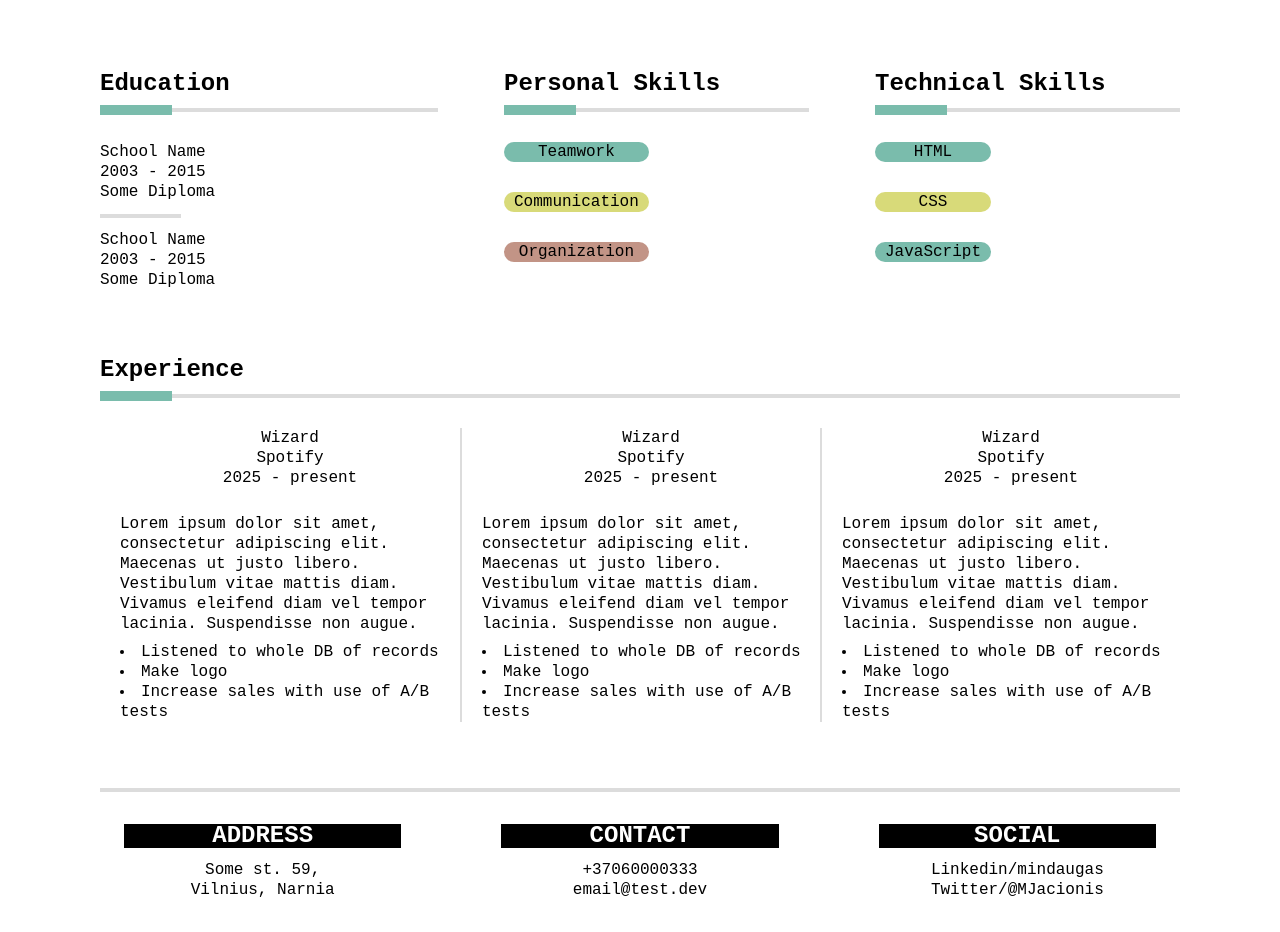
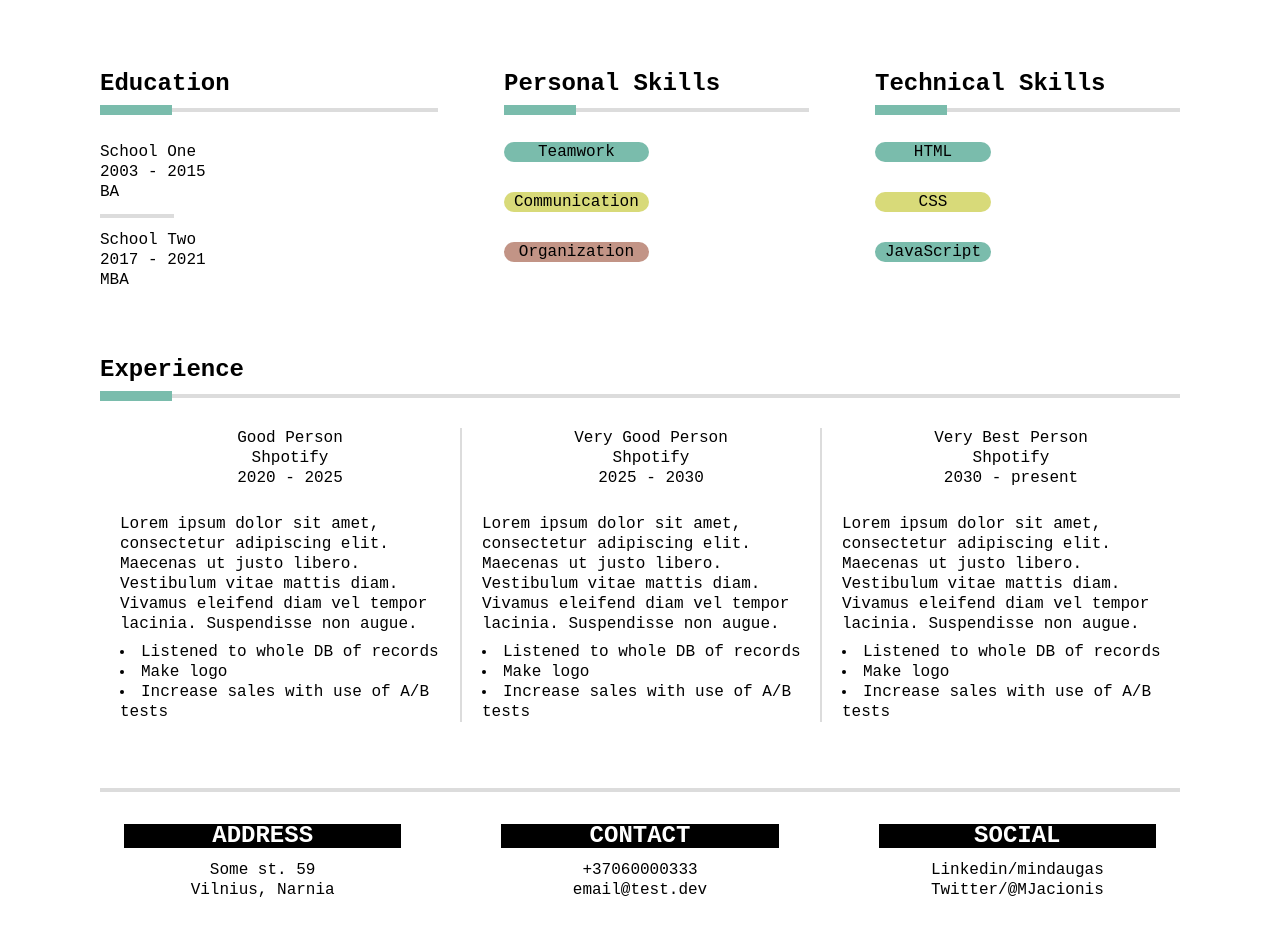
Before and after one commit to Mindaugas-Jacionis/academy-2021-resume, a React (Create React App) app: page / in a window 1280 px wide. Shown: the part 512-1444 px from the top of the page. Built offline with nearby package versions, Linux system fonts and the light colour scheme.

Commit message:
Add few more components

```diff
--- a/src/App.css
+++ b/src/App.css
@@ -6,25 +6,6 @@
 
 .content-box.pills-box .pill {
   margin-bottom: 30px;
-}
-
-.social-list__item {
-  margin-bottom: 8px;
-}
-
-.social-list__item a {
-  display: flex;
-  flex-direction: row;
-  align-items: center;
-}
-
-.social-list__item img {
-  margin-right: 16px;
-  opacity: 0.7;
-}
-
-.social-list__item a:hover img {
-  opacity: 1;
 }
 
 .section {
@@ -41,17 +22,6 @@
   margin-bottom: 32px;
 }
 
-.link {
-  color: var(--black);
-  text-decoration: none;
-}
-
-.link:hover,
-.link:focus,
-.link:active {
-  color: var(--green);
-}
-
 .job-experience {
   display: grid;
   grid-template-columns: 1fr 1fr 1fr;
@@ -66,20 +36,6 @@
   border: none;
 }
 
-.experience__meta {
-  text-align: center;
-  margin-bottom: 26px;
-}
-
-.experience__description {
-  margin-bottom: 8px;
-}
-
-.experience__achievments {
-  list-style: disc;
-  list-style-position: inside;
-}
-
 .contacts {
   margin: 0px 24px;
   display: grid;
@@ -87,23 +43,6 @@
   gap: 100px;
 }
 
-.contacts__item {
-  text-align: center;
-}
-
-.contacts__item .link {
-  display: block;
-}
-
-.contacts__item-headline {
-  background: var(--black);
-  text-transform: uppercase;
-  color: var(--white);
-  font-weight: 700;
-  font-size: 24px;
-  margin-bottom: 12px;
-}
-
 .footer {
   margin-bottom: 32px;
 }
--- a/src/App.js
+++ b/src/App.js
@@ -1,12 +1,18 @@
+import React from "react";
+
 import Separator from "./components/separator";
 import Header from "./components/header";
 import Pill from "./components/pill";
 import ContentBox from "./components/content-box";
+import SocialsList from "./components/socials-list";
+import Experience from "./components/experience";
+import ContactBlock from "./components/contact-block";
 
 import linkedin from "./images/linkedin-logo.png";
 import twitter from "./images/twitter-logo.png";
 import github from "./images/github-logo.png";
 import blog from "./images/dev-to-logo.png";
+
 import "./App.css";
 
 function App() {
@@ -16,32 +22,29 @@ function App() {
       <main className="main">
         <section className="section">
           <ContentBox className="flex-1" title="Links">
-            <ul className="social-list">
-              <li className="social-list__item">
-                <a href="https://linkedin.com/" target="_blank" rel="noreferrer">
-                  <img src={linkedin} alt="linkeding logo" />
-                  <p>Linkedin/UserName</p>
-                </a>
-              </li>
-              <li className="social-list__item">
-                <a href="https://twitter.com/mjacionis" target="_blank" rel="noreferrer">
-                  <img src={twitter} alt="twitter logo" />
-                  <p>@MJacionis</p>
-                </a>
-              </li>
-              <li className="social-list__item">
-                <a href="https://github.com/mindaugas-jacionis" target="_blank" rel="noreferrer">
-                  <img src={github} alt="github logo" />
-                  <p>mindaugas-jacionis</p>
-                </a>
-              </li>
-              <li className="social-list__item">
-                <a href="https://dev.to/" target="_blank" rel="noreferrer">
-                  <img src={blog} alt="dev.to logo" />
-                  <p>dev.to blog</p>
-                </a>
-              </li>
-            </ul>
+            <SocialsList
+              items={[
+                {
+                  img: linkedin,
+                  text: "Linkedin/UserName",
+                  url: "https://linkedin.com/",
+                  alt: "linkedin logo",
+                },
+                {
+                  img: twitter,
+                  text: "@MJacionis",
+                  url: "https://twitter.com/mjacionis",
+                  alt: "twitter logo",
+                },
+                {
+                  img: github,
+                  text: "mindaugas-jacionis",
+                  url: "https://github.com/mindaugas-jacionis",
+                  alt: "github logo",
+                },
+                { img: blog, text: "My Blog", url: "https://dev.to/", alt: "dev.to logo" },
+              ]}
+            />
           </ContentBox>
           <ContentBox className="flex-2" title="About Me">
             <p>
@@ -55,17 +58,19 @@ function App() {
         </section>
         <section className="section">
           <ContentBox className="flex-1" title="Education">
-            <div className="school-info">
-              <p>School Name</p>
-              <p>2003 - 2015</p>
-              <p>Some Diploma</p>
-            </div>
-            <Separator isShort />
-            <div className="school-info">
-              <p>School Name</p>
-              <p>2003 - 2015</p>
-              <p>Some Diploma</p>
-            </div>
+            {[
+              { name: "School One", period: "2003 - 2015", degree: "BA" },
+              { name: "School Two", period: "2017 - 2021", degree: "MBA" },
+            ].map(({ name, period, degree }, i, arr) => (
+              <React.Fragment key={i}>
+                <div className="school-info">
+                  <p>{name}</p>
+                  <p>{period}</p>
+                  <p>{degree}</p>
+                </div>
+                {arr.length - 1 !== i && <Separator isShort />}
+              </React.Fragment>
+            ))}
           </ContentBox>
           <div className="d-flex flex-2">
             <ContentBox title="Personal Skills" className="flex-1 pills-box">
@@ -83,57 +88,51 @@ function App() {
         <section className="section">
           <ContentBox className="flex-1" title="Experience">
             <div className="content-box__content job-experience">
-              <div className="experience">
-                <div className="experience__meta">
-                  <p>Wizard</p>
-                  <p>Spotify</p>
-                  <p>2025 - present</p>
-                </div>
-                <p className="experience__description">
-                  Lorem ipsum dolor sit amet, consectetur adipiscing elit. Maecenas ut justo libero.
-                  Vestibulum vitae mattis diam. Vivamus eleifend diam vel tempor lacinia.
-                  Suspendisse non augue.
-                </p>
-                <ul className="experience__achievments">
-                  <li>Listened to whole DB of records</li>
-                  <li>Make logo</li>
-                  <li>Increase sales with use of A/B tests</li>
-                </ul>
-              </div>
-              <div className="experience">
-                <div className="experience__meta">
-                  <p>Wizard</p>
-                  <p>Spotify</p>
-                  <p>2025 - present</p>
-                </div>
-                <p className="experience__description">
-                  Lorem ipsum dolor sit amet, consectetur adipiscing elit. Maecenas ut justo libero.
-                  Vestibulum vitae mattis diam. Vivamus eleifend diam vel tempor lacinia.
-                  Suspendisse non augue.
-                </p>
-                <ul className="experience__achievments">
-                  <li>Listened to whole DB of records</li>
-                  <li>Make logo</li>
-                  <li>Increase sales with use of A/B tests</li>
-                </ul>
-              </div>
-              <div className="experience">
-                <div className="experience__meta">
-                  <p>Wizard</p>
-                  <p>Spotify</p>
-                  <p>2025 - present</p>
-                </div>
-                <p className="experience__description">
-                  Lorem ipsum dolor sit amet, consectetur adipiscing elit. Maecenas ut justo libero.
-                  Vestibulum vitae mattis diam. Vivamus eleifend diam vel tempor lacinia.
-                  Suspendisse non augue.
-                </p>
-                <ul className="experience__achievments">
-                  <li>Listened to whole DB of records</li>
-                  <li>Make logo</li>
-                  <li>Increase sales with use of A/B tests</li>
-                </ul>
-              </div>
+              {[
+                {
+                  company: "Shpotify",
+                  title: "Good Person",
+                  period: "2020 - 2025",
+                  achievements: [
+                    "Listened to whole DB of records",
+                    "Make logo",
+                    "Increase sales with use of A/B tests",
+                  ],
+                  body: "Lorem ipsum dolor sit amet, consectetur adipiscing elit. Maecenas ut justo libero. Vestibulum vitae mattis diam. Vivamus eleifend diam vel tempor lacinia. Suspendisse non augue.",
+                },
+                {
+                  company: "Shpotify",
+                  title: "Very Good Person",
+                  period: "2025 - 2030",
+                  achievements: [
+                    "Listened to whole DB of records",
+                    "Make logo",
+                    "Increase sales with use of A/B tests",
+                  ],
+                  body: "Lorem ipsum dolor sit amet, consectetur adipiscing elit. Maecenas ut justo libero. Vestibulum vitae mattis diam. Vivamus eleifend diam vel tempor lacinia. Suspendisse non augue.",
+                },
+                {
+                  company: "Shpotify",
+                  title: "Very Best Person",
+                  period: "2030 - present",
+                  achievements: [
+                    "Listened to whole DB of records",
+                    "Make logo",
+                    "Increase sales with use of A/B tests",
+                  ],
+                  body: "Lorem ipsum dolor sit amet, consectetur adipiscing elit. Maecenas ut justo libero. Vestibulum vitae mattis diam. Vivamus eleifend diam vel tempor lacinia. Suspendisse non augue.",
+                },
+              ].map(({ company, title, period, achievements, body }, i) => (
+                <Experience
+                  key={i}
+                  company={company}
+                  title={title}
+                  period={period}
+                  achievements={achievements}
+                >
+                  {body}
+                </Experience>
+              ))}
             </div>
           </ContentBox>
         </section>
@@ -141,34 +140,25 @@ function App() {
       <footer className="footer">
         <Separator />
         <div className="contacts">
-          <div className="contacts__item">
-            <h3 className="contacts__item-headline">Address</h3>
-            <p>Some st. 59,</p>
-            <p>Vilnius, Narnia</p>
-          </div>
-          <div className="contacts__item">
-            <h3 className="contacts__item-headline">Contact</h3>
-            <a className="link" href="tel:+37060000333">
-              +37060000333
-            </a>
-            <a className="link" href="mailto:email@test.dev">
-              email@test.dev
-            </a>
-          </div>
-          <div className="contacts__item">
-            <h3 className="contacts__item-headline">Social</h3>
-            <a className="link" href="https://linkedin.com/" target="_blank" rel="noreferrer">
-              Linkedin/mindaugas
-            </a>
-            <a
-              className="link"
-              href="https://twitter.com/mjacionis"
-              target="_blank"
-              rel="noreferrer"
-            >
-              Twitter/@MJacionis
-            </a>
-          </div>
+          {[
+            { title: "Address", content: ["Some st. 59", "Vilnius, Narnia"] },
+            {
+              title: "Contact",
+              content: [
+                { href: "tel:+37060000333", text: "+37060000333" },
+                { href: "email@test.dev", text: "email@test.dev" },
+              ],
+            },
+            {
+              title: "Social",
+              content: [
+                { href: "https://linkedin.com/", text: "Linkedin/mindaugas" },
+                { href: "https://twitter.com/mjacionis", text: "Twitter/@MJacionis" },
+              ],
+            },
+          ].map((data, i) => (
+            <ContactBlock key={i} {...data} />
+          ))}
         </div>
       </footer>
     </div>
--- /dev/null
+++ b/src/components/contact-block/index.css
@@ -0,0 +1,16 @@
+.contact-box {
+  text-align: center;
+}
+
+.contact-box__headline {
+  background: var(--black);
+  text-transform: uppercase;
+  color: var(--white);
+  font-weight: 700;
+  font-size: 24px;
+  margin-bottom: 12px;
+}
+
+.contact-box__link {
+  display: block;
+}
--- /dev/null
+++ b/src/components/contact-block/index.js
@@ -0,0 +1,21 @@
+import Link from "../link";
+import "./index.css";
+
+function ContactBlock({ title, content }) {
+  return (
+    <div className="contact-box">
+      <h3 className="contact-box__headline">{title}</h3>
+      {content.map((entry, i) =>
+        entry.href ? (
+          <Link key={i} className="contact-box__link" href={entry.href}>
+            {entry.text}
+          </Link>
+        ) : (
+          <p key={i}>{entry}</p>
+        )
+      )}
+    </div>
+  );
+}
+
+export default ContactBlock;
--- /dev/null
+++ b/src/components/experience/index.css
@@ -0,0 +1,13 @@
+.experience__meta {
+  text-align: center;
+  margin-bottom: 26px;
+}
+
+.experience__description {
+  margin-bottom: 8px;
+}
+
+.experience__achievements {
+  list-style: disc;
+  list-style-position: inside;
+}
--- /dev/null
+++ b/src/components/experience/index.js
@@ -0,0 +1,23 @@
+import "./index.css";
+
+function Experience({ company, period, title, children, achievements }) {
+  return (
+    <div className="experience">
+      <div className="experience__meta">
+        <p>{title}</p>
+        <p>{company}</p>
+        <p>{period}</p>
+      </div>
+      <p className="experience__description">{children}</p>
+      {Array.isArray(achievements) && (
+        <ul className="experience__achievements">
+          {achievements.map((entry, i) => (
+            <li key={i}>{entry}</li>
+          ))}
+        </ul>
+      )}
+    </div>
+  );
+}
+
+export default Experience;
--- /dev/null
+++ b/src/components/link/index.css
@@ -0,0 +1,10 @@
+.link {
+  color: var(--black);
+  text-decoration: none;
+}
+
+.link:hover,
+.link:focus,
+.link:active {
+  color: var(--green);
+}
--- /dev/null
+++ b/src/components/link/index.js
@@ -0,0 +1,12 @@
+import cx from "classnames";
+import "./index.css";
+
+function Link({ href, children, className }) {
+  return (
+    <a className={cx("link", className)} href={href}>
+      {children}
+    </a>
+  );
+}
+
+export default Link;
--- /dev/null
+++ b/src/components/socials-list/index.css
@@ -0,0 +1,18 @@
+.social-list__item {
+  margin-bottom: 8px;
+}
+
+.social-list__item a {
+  display: flex;
+  flex-direction: row;
+  align-items: center;
+}
+
+.social-list__item img {
+  margin-right: 16px;
+  opacity: 0.7;
+}
+
+.social-list__item a:hover img {
+  opacity: 1;
+}
--- /dev/null
+++ b/src/components/socials-list/index.js
@@ -0,0 +1,22 @@
+import "./index.css";
+
+function SocialsList({ items }) {
+  if (!Array.isArray(items)) {
+    return null;
+  }
+
+  return (
+    <ul className="social-list">
+      {items.map(({ text, url, img, alt }, i) => (
+        <li key={i} className="social-list__item">
+          <a href={url} target="_blank" rel="noreferrer">
+            <img src={img} alt={alt} />
+            <p>{text}</p>
+          </a>
+        </li>
+      ))}
+    </ul>
+  );
+}
+
+export default SocialsList;
```
